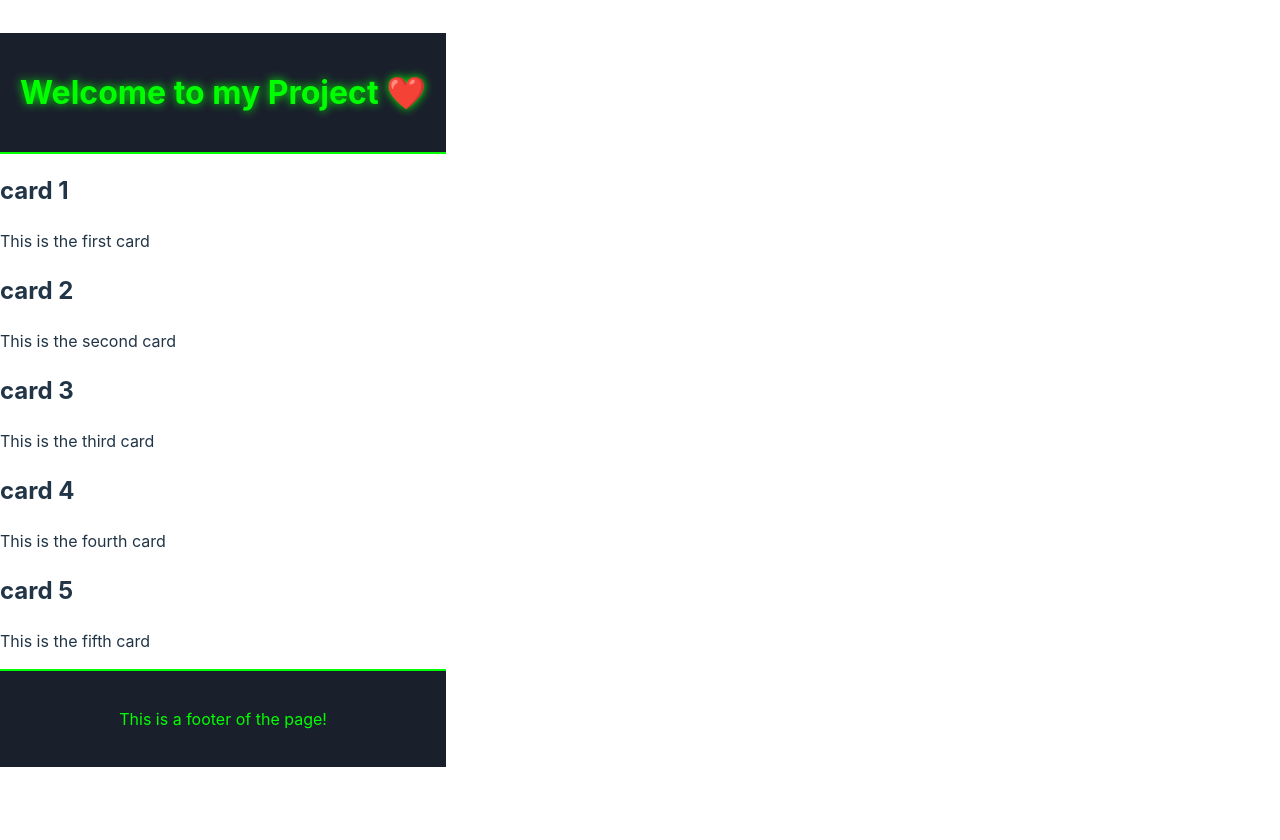
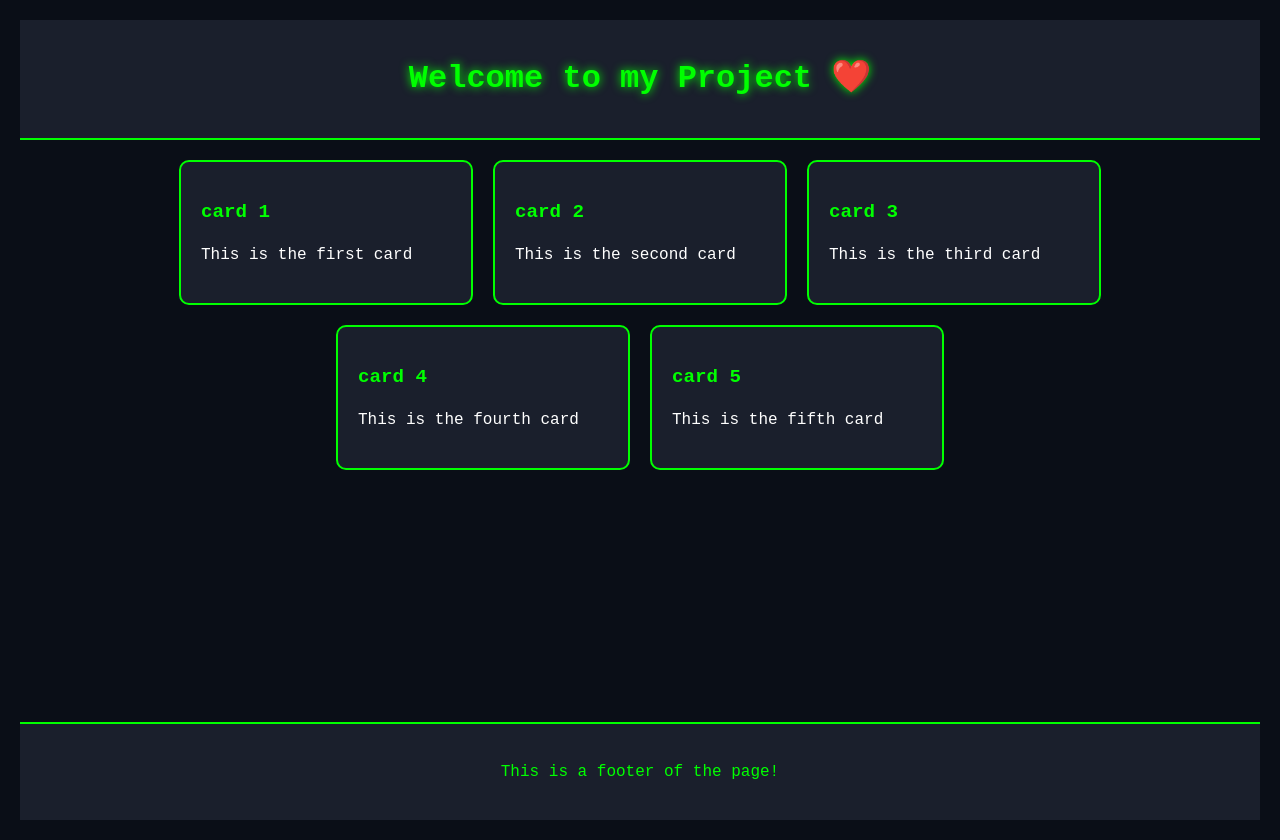
Before and after one commit to lammona/lammona-project-week-11-soc, a React (Vite) app: page / in a window 1280 px wide. Before the commit the page ends 800 px from the top, so only its background shows below. Built offline with nearby package versions, Linux system fonts and the light colour scheme.

Commit message:
completed css for cards and flashcards

```diff
--- a/src/App.tsx
+++ b/src/App.tsx
@@ -1,7 +1,8 @@
 // import { useState } from 'react'
 // import reactLogo from './assets/react.svg'
 // import viteLogo from '/vite.svg'
-import './App.css'
+
+import styles from './App.module.css'
 import  { Header }  from './components/header/Header'
 import  { Footer }  from './components/footer/Footer'
 import { Flashcards } from './components/flashcards/Flashcards'
@@ -18,7 +19,7 @@ const cardsData = [
 ];
   return (
     <>
-    <div>
+    <div className={styles.container}>
       <Header title="Welcome to my Project ❤️"/>
       <Flashcards cards={cardsData}/>
       <Footer footerTitle='This is a footer of the page!'/>
--- a/src/components/flashcards/Flashcards.module.css
+++ b/src/components/flashcards/Flashcards.module.css
@@ -0,0 +1,7 @@
+.container {
+    display: flex;
+    flex-wrap: wrap;
+    justify-content: center;
+    gap: 20px;
+    padding: 20px;
+  }
--- a/src/components/flashcards/Flashcards.tsx
+++ b/src/components/flashcards/Flashcards.tsx
@@ -1,4 +1,6 @@
+
 import { Card } from "./card/Card";
+import styles from './Flashcards.module.css';
 
 interface FlashcardsProps{
     cards: {topic: string, description: string}[]
@@ -6,7 +8,7 @@ interface FlashcardsProps{
 
 export function Flashcards({cards}:FlashcardsProps){
     return (
-        <div>
+        <div className={styles.container}>
             {cards.map((card, index) => (
             <Card
             key={index}
--- a/src/components/flashcards/card/Card.module.css
+++ b/src/components/flashcards/card/Card.module.css
@@ -0,0 +1,25 @@
+
+  .card {
+    background-color: #1a1f2c;
+    border: 2px solid #00ff00;
+    border-radius: 10px;
+    padding: 20px;
+    width: 250px;
+    transition: all 0.3s ease;
+    cursor: pointer;
+  }
+
+  .card:hover {
+    transform: translateY(-5px);
+    box-shadow: 0 0 15px #00ff00;
+  }
+
+  .topic {
+    color: #00ff00;
+    font-size: 1.2rem;
+    margin-bottom: 10px;
+  }
+
+  .description {
+    color: #ffffff;
+  }
--- a/src/components/flashcards/card/Card.tsx
+++ b/src/components/flashcards/card/Card.tsx
@@ -1,12 +1,14 @@
+
+import styles from './Card.module.css'
 interface CardProps {
     topic: string;
     description: string
 }
 export function Card({topic, description}: CardProps) {
     return (
-        <div className="card">
-            <h2>{topic}</h2>
-            <p>{description}</p>
+        <div className={styles.card}>
+            <h2 className={styles.topic}>{topic}</h2>
+            <p className={styles.description}>{description}</p>
         </div>
     )
 }
```
Also changed, not shown: src/App.module.css (renamed from src/App.css).
